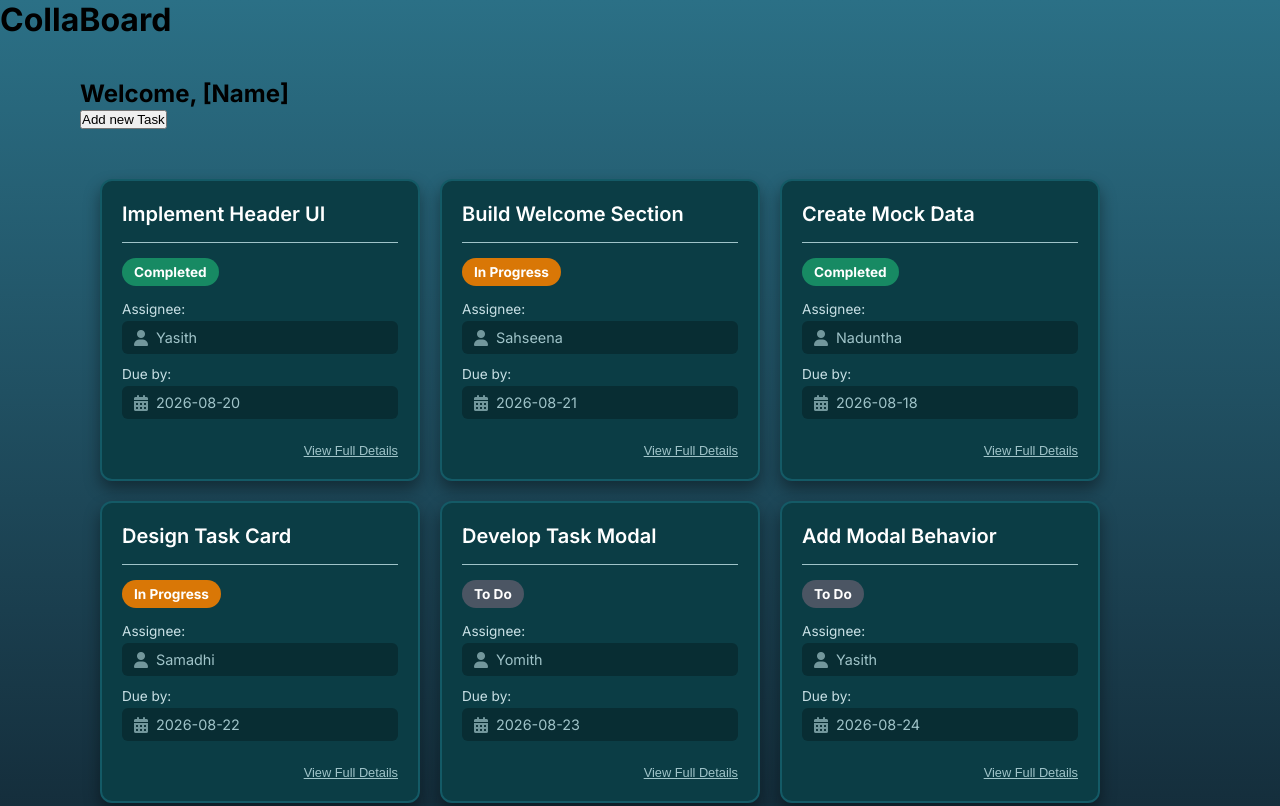
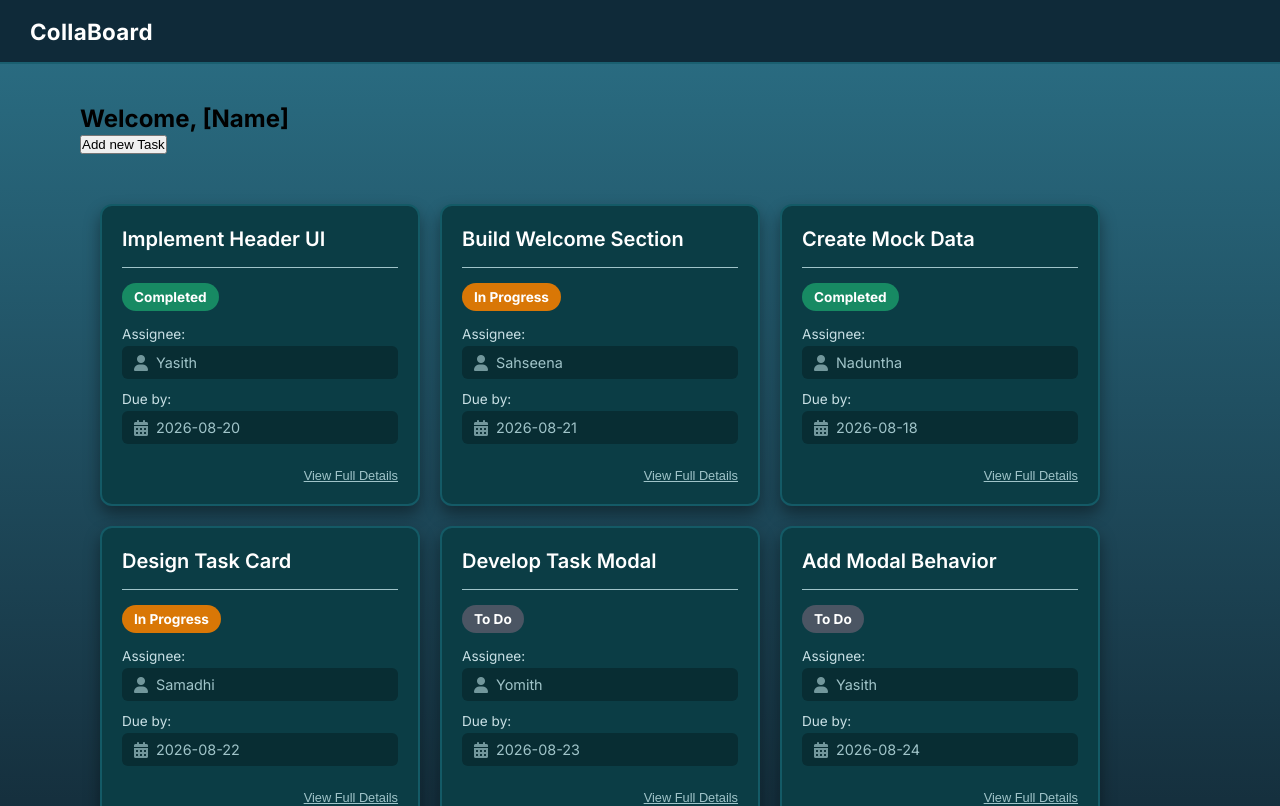
Before and after one commit to Yocode5/CollaBoard_Project, a React (Vite) app: page / in a window 1280 px wide. Shown: the top 806 px of the page. Built offline with nearby package versions, Linux system fonts and the light colour scheme.

Commit message:
feat: implement site-wide Header component with associated styles

```diff
--- /dev/null
+++ b/src/components/Header/Header.css
@@ -0,0 +1,19 @@
+.header {
+    display: flex;
+    align-items: center;
+    padding: 0 30px;
+    height: 64px;
+    background-color: #0F2A39;
+    border-bottom: 2px solid #1a5f70;
+    position: sticky;
+    top: 0;
+    z-index: 100;
+}
+
+.header__title {
+    font-size: 1.4rem;
+    font-weight: 700;
+    color: #FFFFFF;
+    letter-spacing: 0.3px;
+    margin: 0;
+}
--- a/src/components/Header/Header.jsx
+++ b/src/components/Header/Header.jsx
@@ -1,7 +1,9 @@
+import './Header.css';
+
 export default function Header() {
     return (
-        <header>
-            <h1>CollaBoard</h1>
+        <header className="header">
+            <h1 className="header__title">CollaBoard</h1>
         </header>
     );
 }
```
